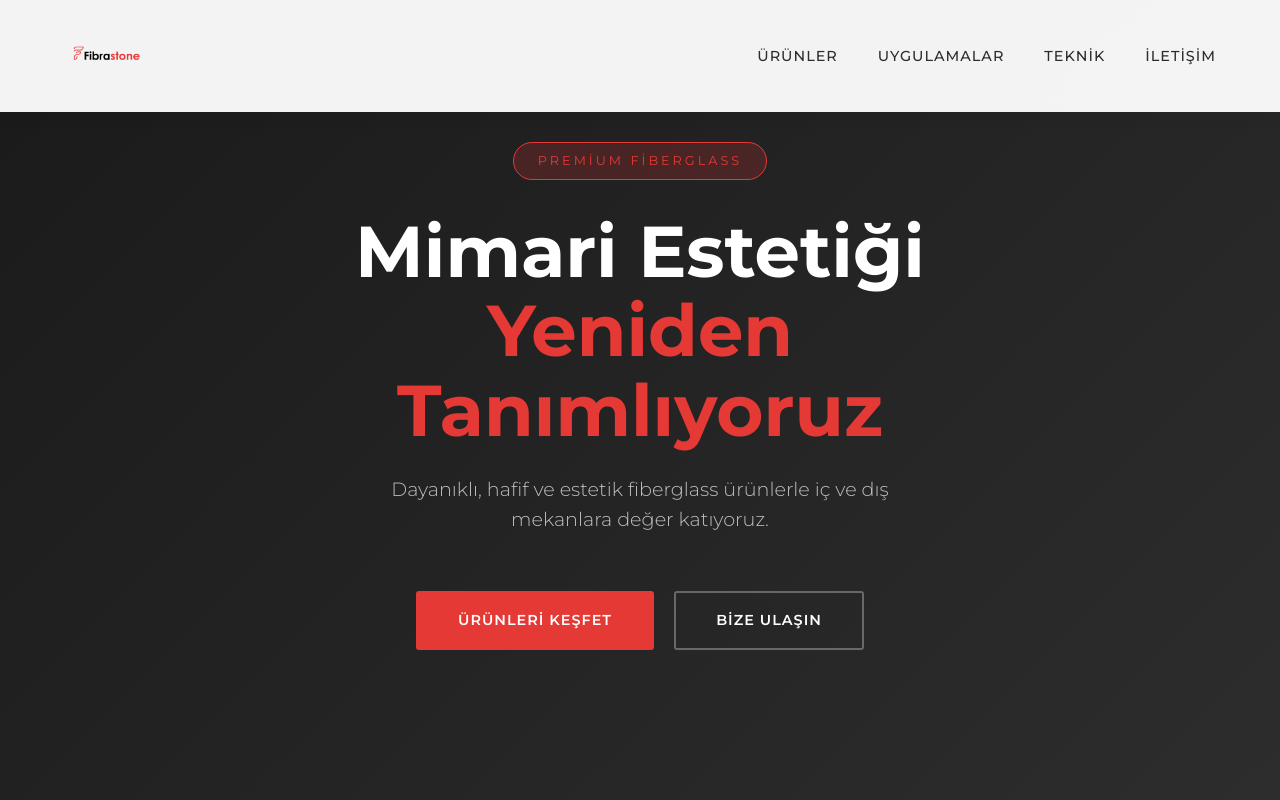
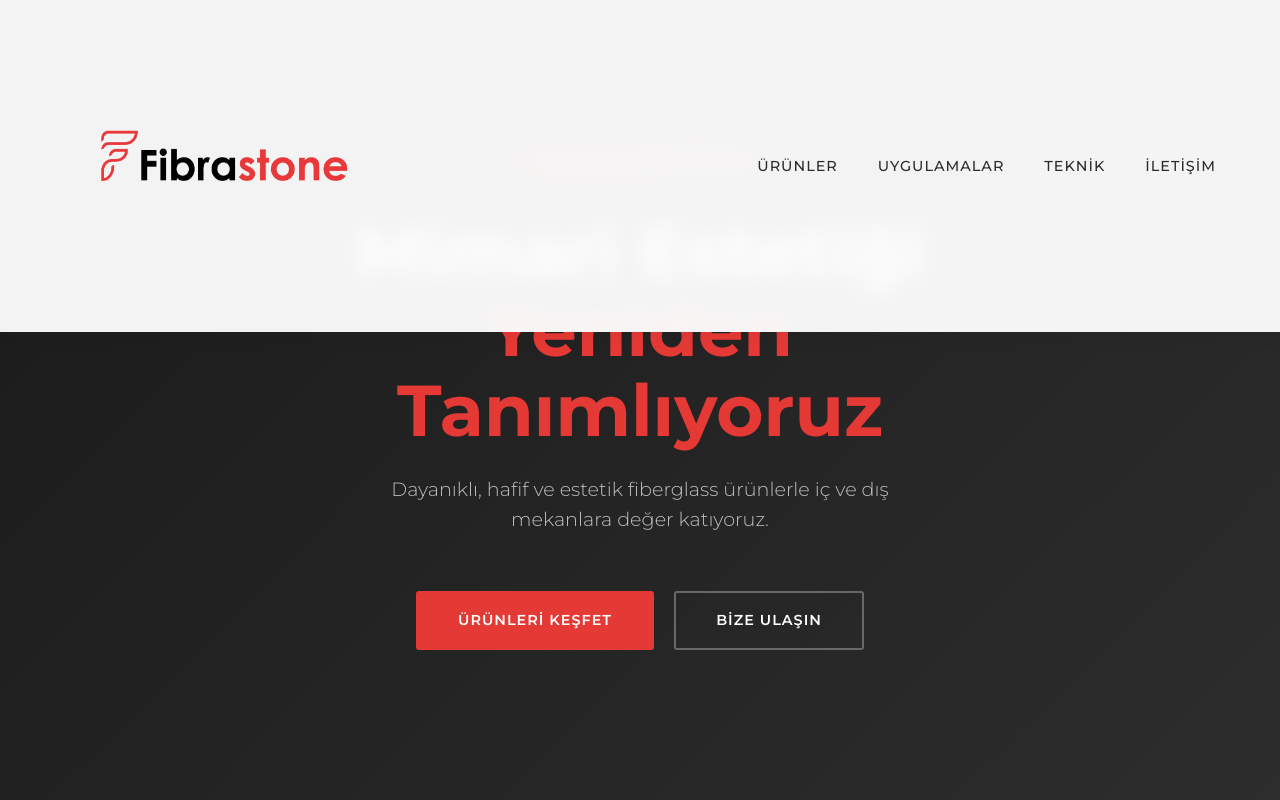
Before and after one commit to Bariss1950/fibrastone-website, a plain HTML site: page index.html in a window 1280 px wide. Shown: the top 800 px of the page. Drawn offline with Linux system fonts and the light colour scheme.

Commit message:
Update index.html

```diff
--- a/index.html
+++ b/index.html
@@ -76,7 +76,7 @@
 <body>
     <nav>
         <a href="#" class="logo" style="display: flex; align-items: center;">
-    <img src="fibrastone1.png" alt="Fibrastone" style="height: 80px; width: auto;">
+    <img src="fibrastone1.png" alt="Fibrastone" style="height: 300px; width: auto;">
 </a>
         <ul class="nav-links">
             <li><a href="#products">Ürünler</a></li>
```
